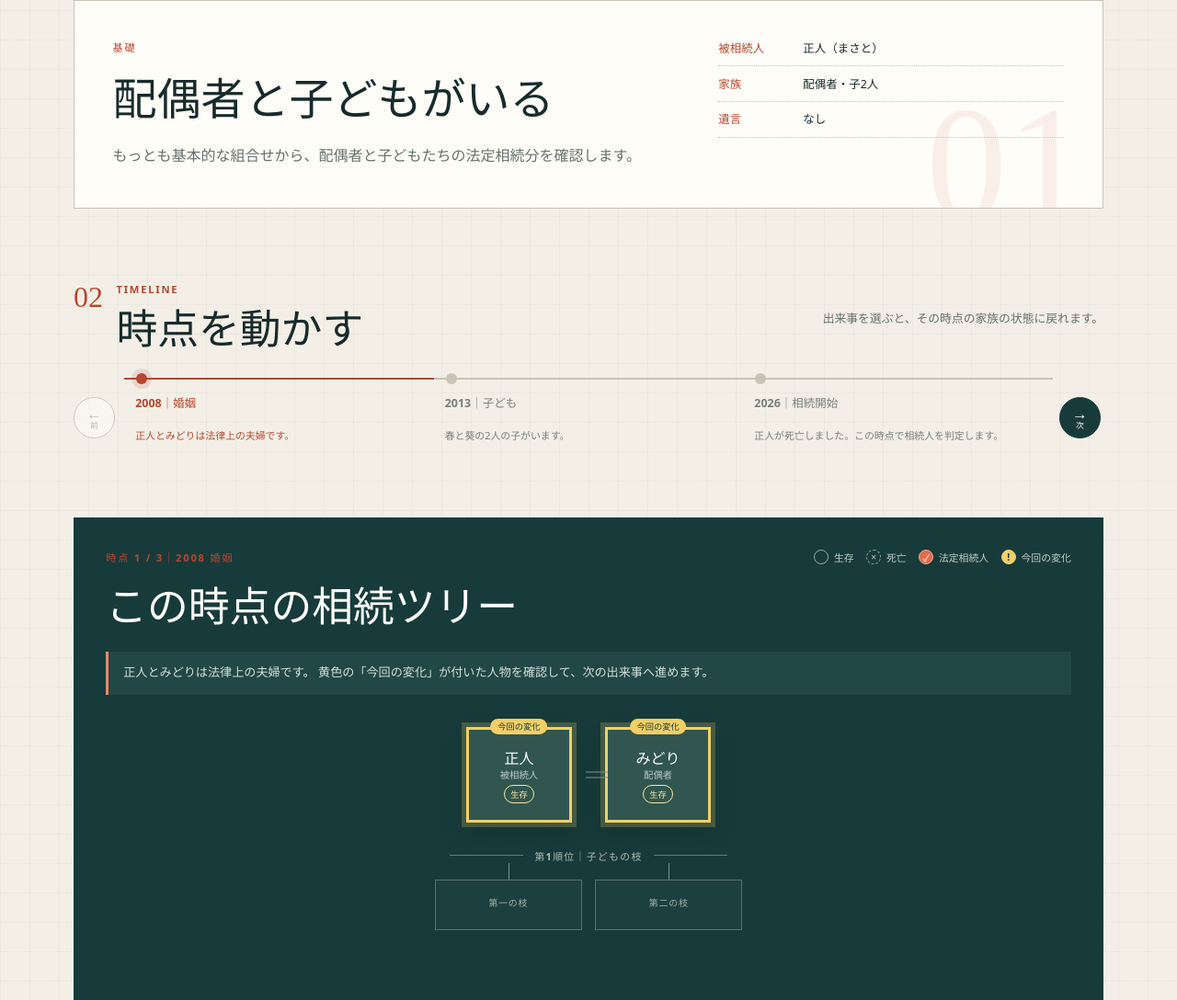
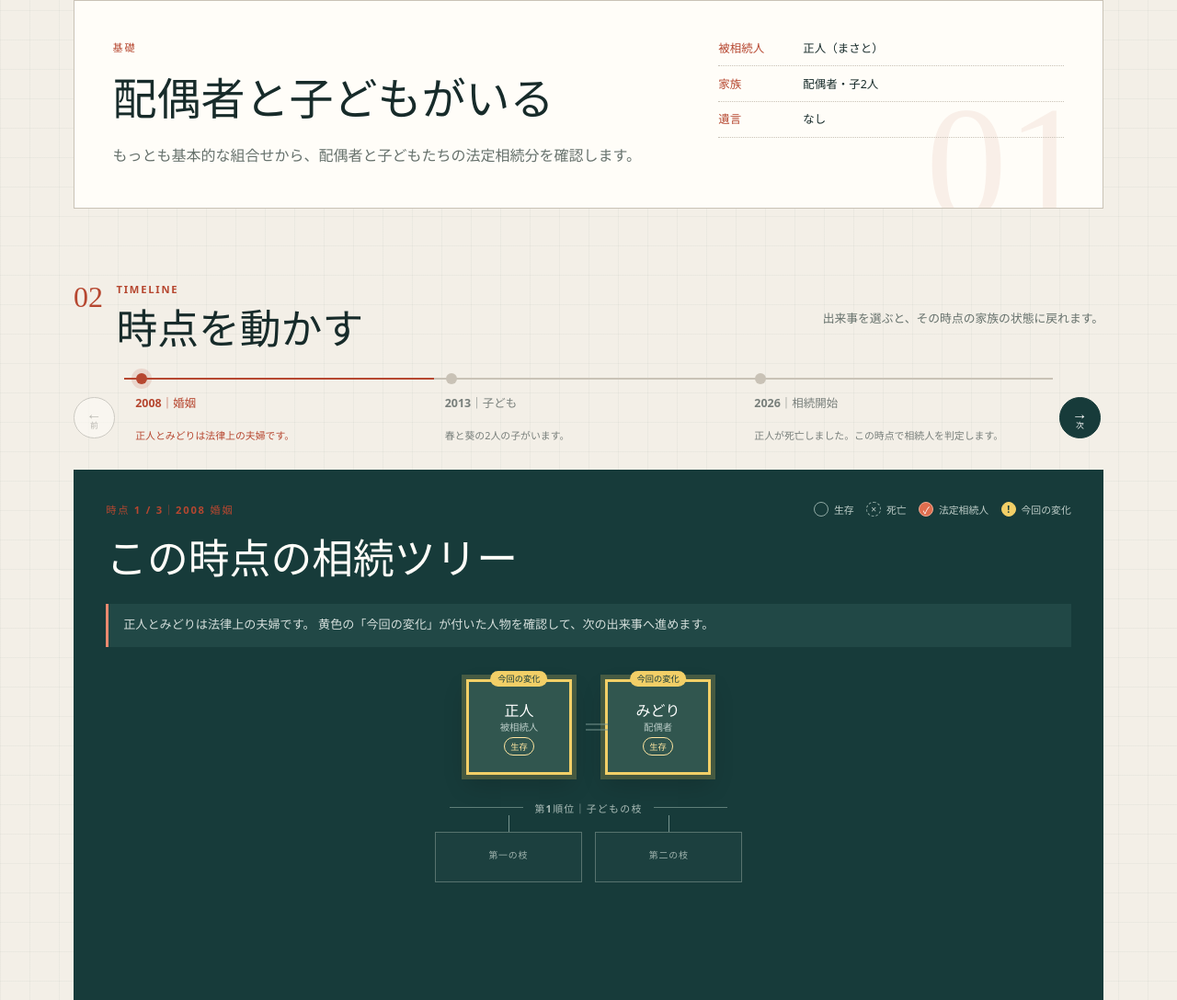
Before and after one commit to xtetsuji/study-chosashi, a plain HTML site: page site/inheritance-tree/index.html in a window 1280 px wide. Shown: the part 757-1845 px from the top of the page at 92% size. Drawn offline with Linux system fonts and the light colour scheme.

Commit message:
style: タイムライン下の余白を縮小

```diff
--- a/site/inheritance-tree/index.html
+++ b/site/inheritance-tree/index.html
@@ -7,7 +7,7 @@
       name="description"
       content="家族の出来事を時系列で追い、法定相続人と法定相続分を家系図で学ぶ試作教材"
     />
-    <link rel="stylesheet" href="./style.css?v=13" />
+    <link rel="stylesheet" href="./style.css?v=14" />
     <title>相続ツリー・ラボ｜法定相続人と法定相続分</title>
   </head>
   <body>
--- a/site/inheritance-tree/style.css
+++ b/site/inheritance-tree/style.css
@@ -39,7 +39,8 @@ h1 span { color: var(--red); }
 .intro { margin: 0; color: #52605b; font-size: 1.02rem; line-height: 1.9; }
 .scope-note { margin: 1rem 0 0; padding: 0.7rem 0.9rem; border-left: 3px solid var(--red); background: rgba(255, 253, 248, 0.75); color: var(--muted); font-size: 0.78rem; line-height: 1.6; }
 
-.scenario-section, .timeline-section { padding: 1rem 0 4rem; }
+.scenario-section { padding: 1rem 0 4rem; }
+.timeline-section { padding: 1rem 0 0.75rem; }
 .section-heading { display: flex; align-items: end; justify-content: space-between; gap: 2rem; margin-bottom: 1.5rem; }
 .section-heading > div { display: grid; grid-template-columns: auto 1fr; column-gap: 0.9rem; }
 .section-heading .section-number { grid-row: 1 / 3; }
```
